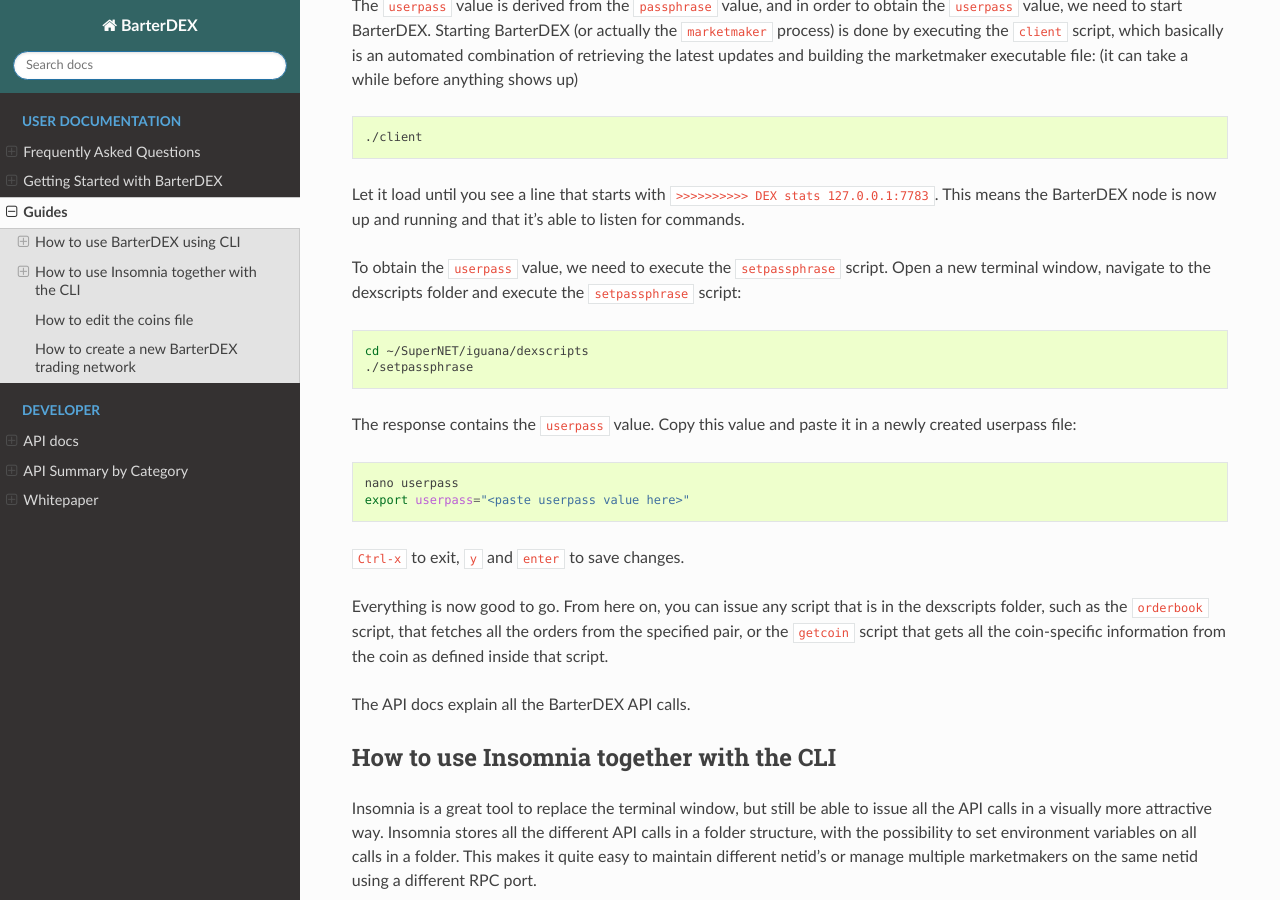
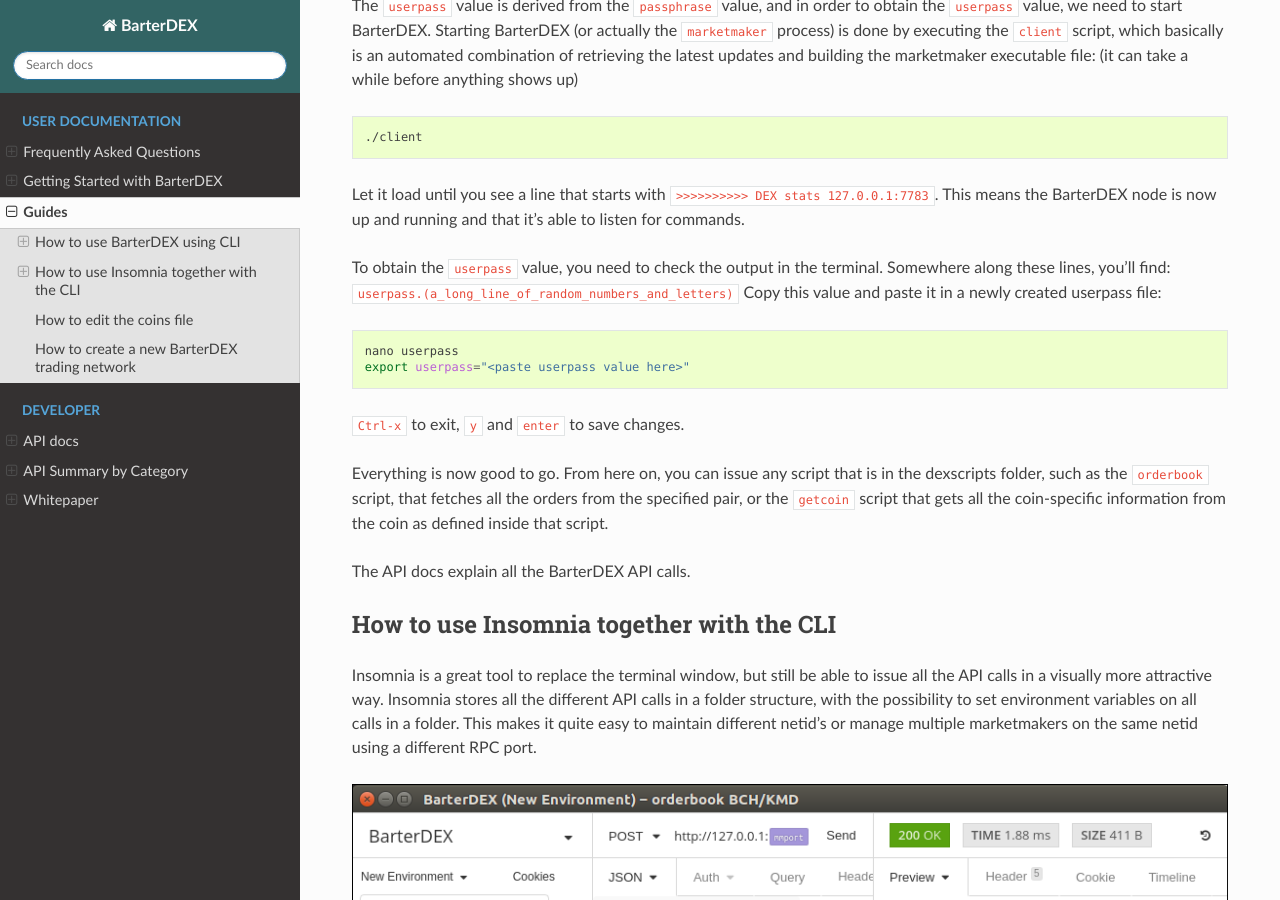
Before and after one commit to jorian/barterdexdocs, a Sphinx documentation site: the page built from docs/source/guides.rst, in a window 1280 px wide and 900 px high, scrolled down 2012 px. Built offline with Sphinx 7.4.7 and the Read the Docs theme 2.0.0, drawn with Linux system fonts in a browser that asks for light colours.

Commit message:
change userpass addition

```diff
--- a/docs/source/guides.rst
+++ b/docs/source/guides.rst
@@ -97,14 +97,7 @@
 
 Let it load until you see a line that starts with ``>>>>>>>>>> DEX stats 127.0.0.1:7783``. This means the BarterDEX node is now up and running and that it's able to listen for commands.
 
-To obtain the ``userpass`` value, we need to execute the ``setpassphrase`` script. Open a new terminal window, navigate to the dexscripts folder and execute the ``setpassphrase`` script:
-
-.. code-block:: bash
-
-    cd ~/SuperNET/iguana/dexscripts
-    ./setpassphrase
-
-The response contains the ``userpass`` value. Copy this value and paste it in a newly created userpass file:
+To obtain the ``userpass`` value, you need to check the output in the terminal. Somewhere along these lines, you'll find: ``userpass.(a_long_line_of_random_numbers_and_letters)`` Copy this value and paste it in a newly created userpass file:
 
 .. code-block:: bash
 
```
